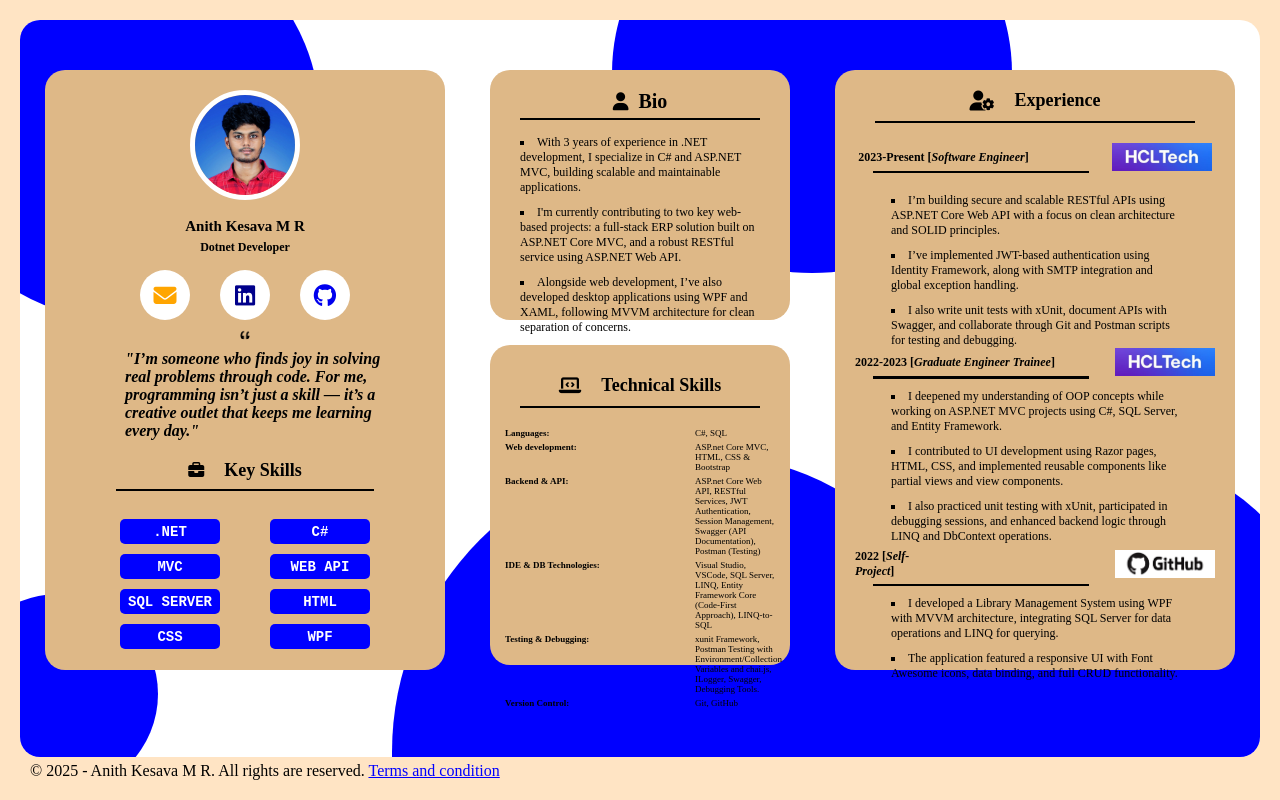
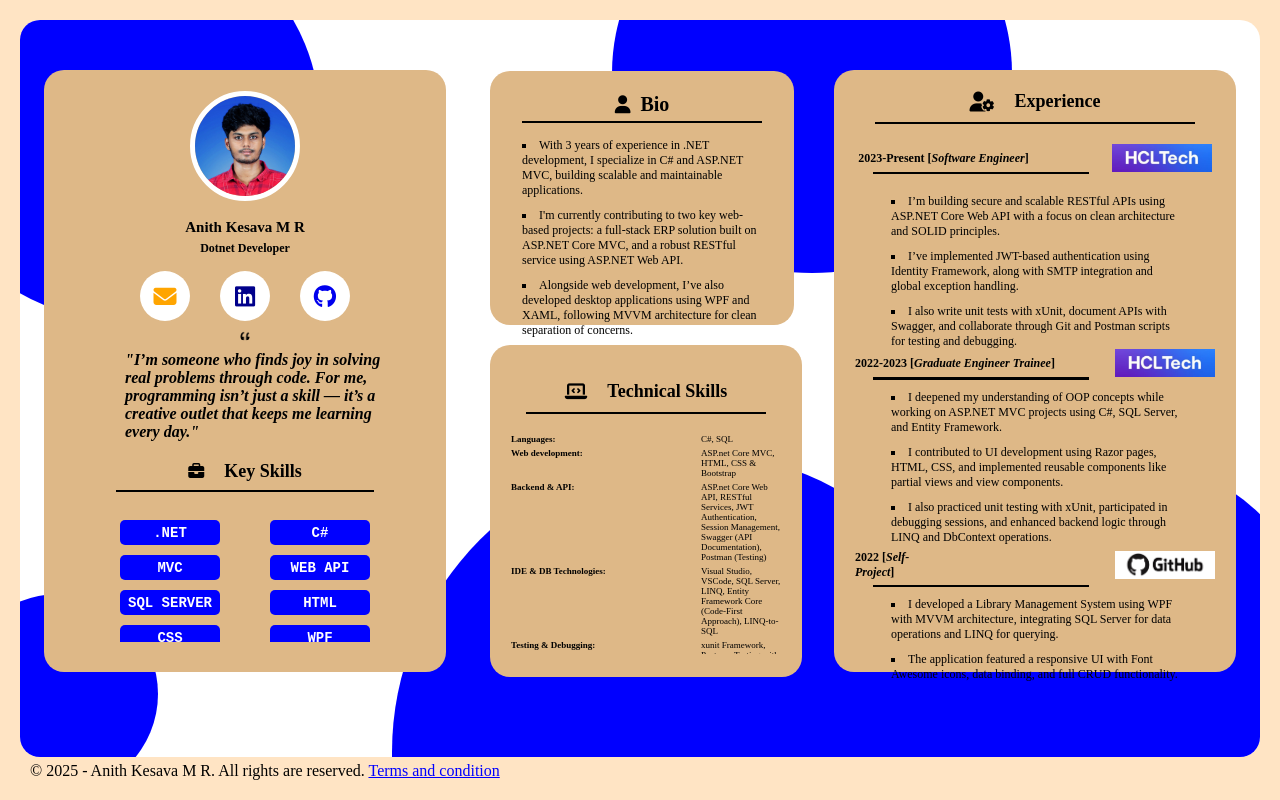
Before and after one commit to anithkesava/MyJobProfile, a plain HTML site: page index.html in a window 1280 px wide. Drawn offline with Linux system fonts and the light colour scheme.

Commit message:
save changes

```diff
--- a/index.html
+++ b/index.html
@@ -84,6 +84,7 @@
         <!-- 2nd card -->
         <div class="two-cards">
           <div class="upper-card">
+
             <div class="bio-in-a-row">
               <i class="fa fa-user user-icon"></i>
               <span class="bio-header">Bio</span>
@@ -156,6 +157,7 @@
 
         <!--3rd card-->
         <div class="custom-card">
+          <div class="third-card">
           <div class="experience-title">
             <i class="fa fa-user-cog"></i>
             <span class="experience-span">Experience</span>
@@ -231,7 +233,8 @@
                         data binding, and full CRUD functionality.
                     </li>
             </div>
-        </div>
+            </div>
+          </div>
         </div>
 
     </div>
--- a/style.css
+++ b/style.css
@@ -87,11 +87,12 @@
     background-color:burlywood;
     border-radius: 20px;
     transition: transform 0.5s ease-in-out;
-
+    padding: 1px;
     animation-name: card1animation;
     animation-timing-function: ease-in-out;
     animation-fill-mode: forwards;
     animation-duration: 0.5s;
+
 }
 @keyframes card1animation{
     0% {
@@ -135,11 +136,12 @@
     background-color: burlywood;
     border-radius: 20px;
     transition: 0.5s ease-in-out;
-
+    padding: 2px;
     animation-name: card1animation;
     animation-timing-function: ease-in-out;
     animation-fill-mode: forwards;
     animation-duration: 0.5s;
+
 
 }
 
@@ -159,7 +161,7 @@
     background-color: burlywood;
     border-radius: 20px;
     transition: 0.5s ease-in-out;
-
+    padding: 2%;
     animation-name: card1animation;
     animation-timing-function: ease-in-out;
     animation-fill-mode: forwards;
@@ -176,6 +178,12 @@
     transform: scale(1.05);
     box-shadow: 3px 2px 2px rgba(0, 0, 0, 0.2);
 }
+.lower-card-content{
+
+    overflow-y: scroll;
+    overflow-x: hidden;
+}
+
 .inside-custom-card{
     top: 20px;
     position: relative;
@@ -184,8 +192,11 @@
     justify-content: space-evenly;
     align-items: center;
     gap:10px;
+    overflow-y: scroll;
 }
-
+.inner-card{
+    overflow-y: scroll;
+}
 .img-behavior {
     height: 220px;
     width: 220px;
```
